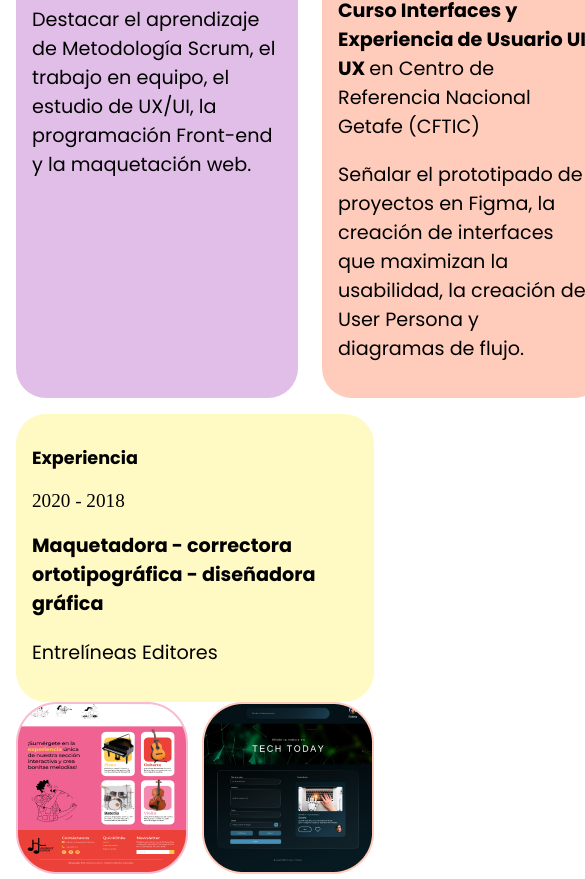
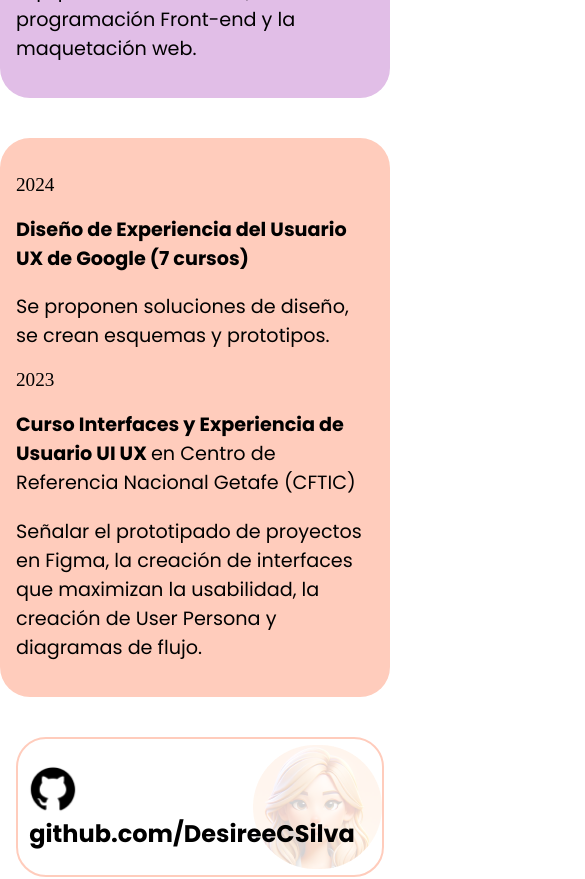
Before and after one commit to DesireeCSilva/portfolio-desireesilva, a Vue app: page / in a window 390 px wide. Shown: the part 4320-5199 px from the top of the page, 585 px wide, since content can reach past the window. Built offline with nearby package versions, Linux system fonts and the light colour scheme; a web font is replaced by a local one.

Commit message:
Updates on MQ

```diff
--- a/src/components/AppContact.vue
+++ b/src/components/AppContact.vue
@@ -6,7 +6,7 @@
         ¿Qué te parece si empezamos a construir algo increíble juntos? Estoy
         convencida de que una colaboración puede llevarnos a crear proyectos
         excepcionales y de gran impacto. ¡Espero tu respuesta con mucho
-        entusiasmo!"
+        entusiasmo! 😊
       </p>
     </div>
     <form
--- a/src/components/AppEducation.vue
+++ b/src/components/AppEducation.vue
@@ -104,13 +104,19 @@
 
 .section-03 {
   padding: 1rem;
+  height: auto;
 }
 .above_section-03 {
+  width: auto;
+  height: auto;
   display: flex;
   flex-direction: row;
   gap: 1.5rem;
   justify-content: space-between;
   margin-bottom: 1rem;
+  > div {
+    flex: 1;
+  }
 }
 
 .description-above_section-03,
@@ -119,8 +125,8 @@
   background-color: #e1bee7;
   border-radius: 30px;
   padding: 1rem;
+  width: auto;
   width: 30%;
-  min-width: 250px;
   flex: 1;
 }
 
@@ -139,7 +145,7 @@
   font-style: normal;
 }
 .card-01_section-03 {
-  width: 25rem;
+  width: auto;
   background-color: #ffccbc;
   border-radius: 30px;
   padding: 1rem;
@@ -172,7 +178,6 @@
     }
   }
 }
-
 .title_sidebar-card-02 {
   margin: 0;
 }
@@ -185,7 +190,10 @@
   z-index: -1;
   margin-right: 0.5rem;
 }
+
 .card-03_section-03 {
+  width: auto;
+  height: auto;
   background-color: #f8bbd0;
   border-radius: 30px;
   padding: 1rem;
@@ -205,7 +213,6 @@
   transform: rotate(360deg);
   transition: transform 0.5s ease-in-out;
 }
-
 .description-below_section-03 {
   background-color: #fff9c4;
   border-radius: 30px;
@@ -215,10 +222,35 @@
 }
 
 .column-cards_section-03 {
+  width: auto;
+  height: auto;
   display: flex;
   flex-direction: column;
 }
+
 /* Media Queries */
+
+@media only screen and (max-width: 768px) {
+  .above_section-03 {
+    flex-direction: column;
+    align-items: center;
+
+    > div {
+      width: 100%;
+      max-width: 100%;
+      margin-bottom: 1rem;
+    }
+  }
+
+  .below_section-03 {
+    flex-direction: column;
+    align-items: center;
+  }
+
+  .description-below_section-03 {
+    max-width: 100%;
+  }
+}
 
 
 </style>
--- a/src/components/AppFooter.vue
+++ b/src/components/AppFooter.vue
@@ -52,7 +52,7 @@
     </nav>
 
     <p style="display: flex; justify-content: center; margin-bottom: 2rem">
-      © 2024 Nuria Martínez y Desirée Carrizosa Silva. Todos los derechos
+      © 2024 Desirée Carrizosa Silva y Nuria Martínez. Todos los derechos
       reservados
     </p>
     <div class="bg_heart">
@@ -104,7 +104,7 @@ import { mdiPhone } from "@mdi/js";
 
 <style>
 footer {
-  padding-top: 2rem;
+  padding-top: 1rem;
   position: relative;
   height: auto;
   background: #ffffff;
@@ -186,7 +186,8 @@ footer {
 
 .main-menu_item {
   font-size: 1rem;
-  padding: 3em;
+  padding-left: 3em;
+  padding-right: 3em;
   font-weight: 500;
   cursor: pointer;
   border: none;
@@ -213,19 +214,19 @@ footer {
 }
 .button_header {
   background-color: #ce93d8;
-  width: 10em;
+  width: 18em;
   height: fit-content;
   font-size: 1.3rem;
   font-family: "Poppins";
-  padding-top: 0.5rem;
-  padding-bottom: 0.5rem;
+  padding: 0.5rem;
   border-radius: 0.5rem;
   border-style: none;
   cursor: pointer;
   text-decoration: none;
+  display: flex;
   text-align: center;
   justify-content: center;
-  display: flex;
+
   box-shadow: 0 4px 8px rgba(0, 0, 0, 0.2);
   transition: all 0.3s ease;
 }
@@ -238,8 +239,8 @@ footer {
   display: flex;
   flex-direction: row;
   align-self: center;
-  width: 1.2rem;
-  height: 1.2rem;
+  width: auto;
+  height: auto;
 }
 .button_header a {
   text-decoration: none;
--- a/src/components/AppTechnologies.vue
+++ b/src/components/AppTechnologies.vue
@@ -50,7 +50,7 @@ export default {};
     -webkit-transform-style: preserve-3d;
     transform: rotateY(180deg);
     transform-style: preserve-3d;
-    transition: transform 0.2s ease-in-out;
+    transition: transform 0.4s ease-in-out;
 }
 /*Media Queries */
 
```
